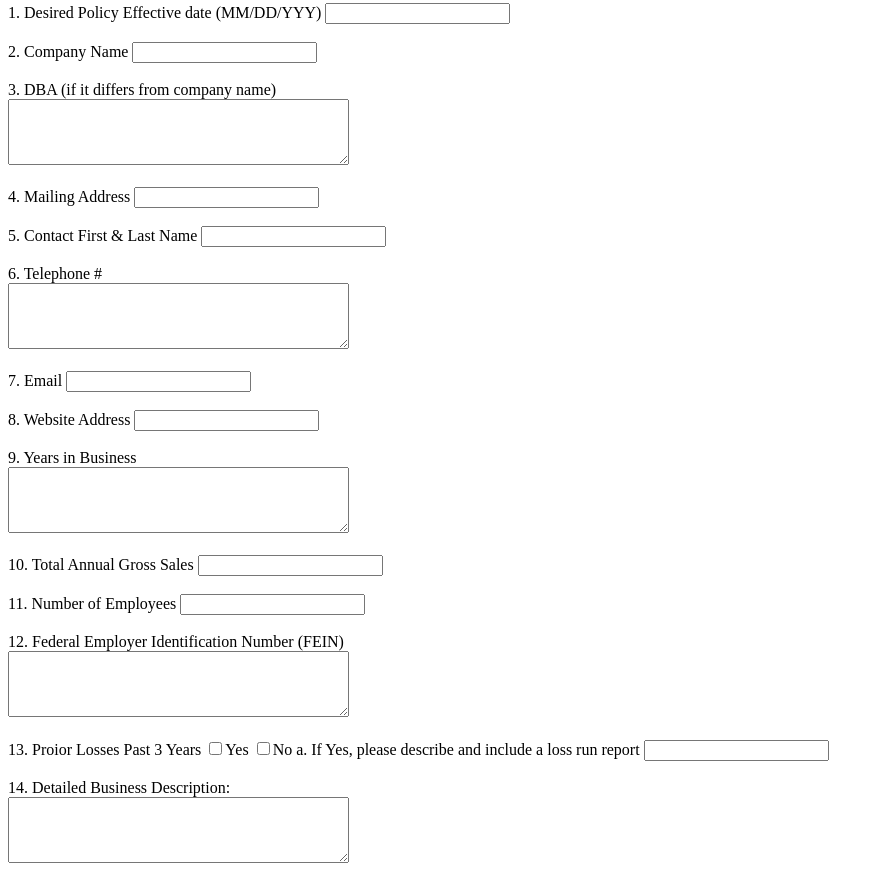
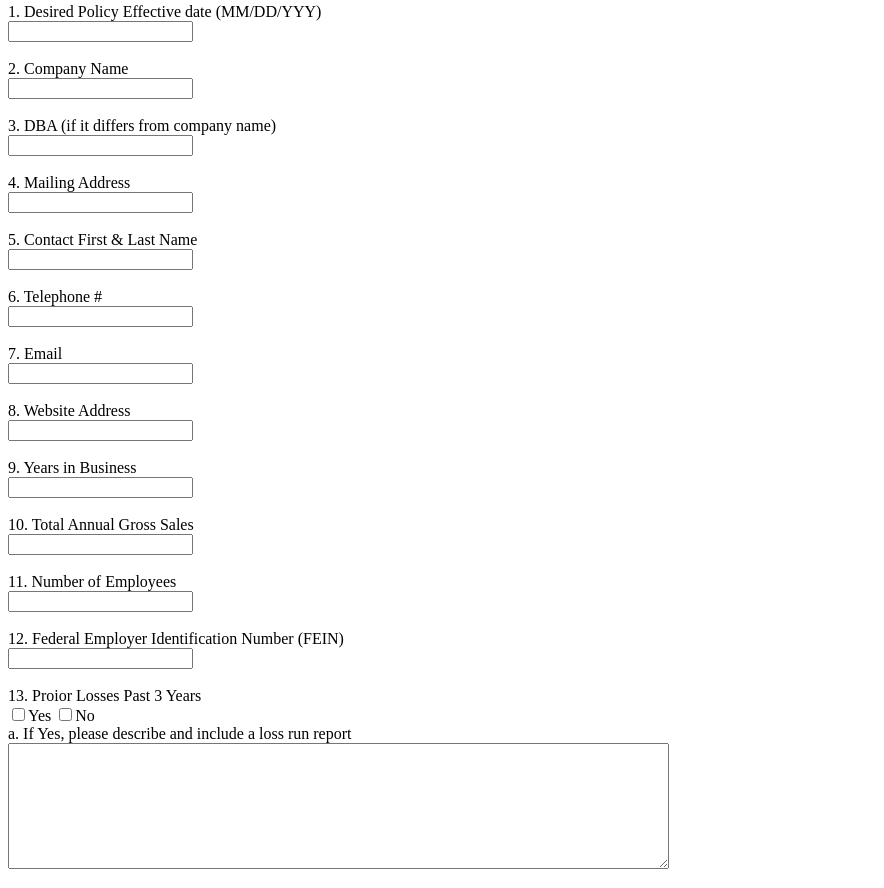
Before and after one commit to Keegan-Husom/insurance-test, a plain HTML site: page form.html in a window 1280 px wide. Shown: the part 124-1012 px from the top of the page, without its empty margins (0-884 px from the left). Drawn offline with Linux system fonts and the light colour scheme.

Commit message:
Update form.html

```diff
--- a/form.html
+++ b/form.html
@@ -8,60 +8,60 @@
   <h1>Premier Business Insurance Application</h1>
   <form id="intakeForm">
     <h2>SECTION 1: GENERAL APPLICANT INFORMATION</h2>
-    <label for="name">1. Desired Policy Effective date (MM/DD/YYY)</label>
+    <label for="name">1. Desired Policy Effective date (MM/DD/YYY)</label><br>
     <input type="text" id="name" name="name" required><br><br>
 
-    <label for="email">2. Company Name</label>
-    <input type="email" id="email" name="email" required><br><br>
+    <label for="email">2. Company Name</label><br>
+    <input type="text" id="email" name="email" required><br><br>
 
     <label for="message">3. DBA (if it differs from company name)</label><br>
-    <textarea id="message" name="message" rows="4" cols="40"></textarea><br><br>
+    <input id="text" name="message"><br><br>
 
-    <label for="name">4. Mailing Address</label>
+    <label for="name">4. Mailing Address</label><br>
     <input type="text" id="name" name="name" required><br><br>
 
-    <label for="email">5. Contact First & Last Name</label>
-    <input type="email" id="email" name="email" required><br><br>
+    <label for="email">5. Contact First & Last Name</label><br>
+    <input type="text" id="email" name="email" required><br><br>
 
     <label for="message">6. Telephone #</label><br>
-    <textarea id="message" name="message" rows="4" cols="40"></textarea><br><br>
-
-    <label for="name">7. Email</label>
     <input type="text" id="name" name="name" required><br><br>
 
-    <label for="email">8. Website Address</label>
+    <label for="name">7. Email</label><br>
+    <input type="text" id="name" name="name" required><br><br>
+
+    <label for="email">8. Website Address</label><br>
     <input type="email" id="email" name="email" required><br><br>
 
     <label for="message">9. Years in Business</label><br>
-    <textarea id="message" name="message" rows="4" cols="40"></textarea><br><br>
-
-    <label for="name">10. Total Annual Gross Sales</label>
     <input type="text" id="name" name="name" required><br><br>
 
-    <label for="email">11. Number of Employees</label>
+    <label for="name">10. Total Annual Gross Sales</label><br>
+    <input type="text" id="name" name="name" required><br><br>
+
+    <label for="email">11. Number of Employees</label><br>
     <input type="email" id="email" name="email" required><br><br>
 
     <label for="message">12. Federal Employer Identification Number (FEIN)</label><br>
-    <textarea id="message" name="message" rows="4" cols="40"></textarea><br><br>
+    <input type="text" id="name" name="name" required><br><br>
 
     <!-- Checkbox -->
-    <label for="name">13. Proior Losses Past 3 Years</label>
+    <label for="name">13. Proior Losses Past 3 Years</label><br>
     <label><input type="checkbox" class="radio" value="1"/>Yes</label>
-    <label><input type="checkbox" class="radio" value="1"/>No</label>
+    <label><input type="checkbox" class="radio" value="1"/>No</label><br>
 
     <!-- Indent -->
-    <label for="email">a. If Yes, please describe and include a loss run report</label>
-    <input type="email" id="email" name="email" required><br><br>
+    <label for="email">a. If Yes, please describe and include a loss run report</label><br>
+    <textarea id="message" name="message" rows="8" cols="80"></textarea><br><br>
 
     <label for="message">14. Detailed Business Description:</label><br>
-    <textarea id="message" name="message" rows="4" cols="40"></textarea><br><br>
+    <textarea id="message" name="message" rows="8" cols="80"></textarea><br><br>
 
     <h2>SECTION 2: PROPERTY INFORMATION</h2>
 
-    <label for="name">1. Business Address</label>
+    <label for="name">1. Business Address</label><br>
     <input type="text" id="name" name="name" required><br><br>
 
-    <label for="email">a. If more than one location, please list all below:</label>
+    <label for="email">a. If more than one location, please list all below:</label><br>
     <input type="email" id="email" name="email" required><br><br>
 
     <!-- Dropdown -->
@@ -72,38 +72,38 @@
       <option value="option3">Habitational</option>
       <option value="option2">Retail</option>
       <option value="option3">Other</option>
-    </select>
+    </select><br>
 
-    <label for="name">a. If other, describe</label>
+    <label for="name">a. If other, describe</label><br>
     <input type="text" id="name" name="name" required><br><br>
 
-    <label for="email">3. Year Building was Built</label>
+    <label for="email">3. Year Building was Built</label><br>
     <input type="email" id="email" name="email" required><br><br>
 
-    <label for="message">4. What year were the following building updates made:</label>
+    <label for="message">4. What year were the following building updates made:</label><br>
     <!-- Indent -->
-    <label for="message">a. Electrical</label>
+    <label for="message">a. Electrical</label><br>
     <textarea id="message" name="message" rows="4" cols="40"></textarea><br>
-    <label for="message">b. Heating</label>
+    <label for="message">b. Heating</label><br>
     <textarea id="message" name="message" rows="4" cols="40"></textarea><br>
-    <label for="message">c. Roofing</label>
+    <label for="message">c. Roofing</label><br>
     <textarea id="message" name="message" rows="4" cols="40"></textarea><br>
-    <label for="message">d. Plubming</label>
+    <label for="message">d. Plubming</label><br>
     <textarea id="message" name="message" rows="4" cols="40"></textarea><br><br>
 
-    <label for="name">5. Square footage of space rented/owned</label>
+    <label for="name">5. Square footage of space rented/owned</label><br>
     <input type="text" id="name" name="name" required><br><br>
 
     <!-- Checkbox -->
-    <label for="email">6. Do you own the building?</label>
+    <label for="email">6. Do you own the building?</label><br>
     <label><input type="checkbox" class="radio" value="1"/>Yes</label>
-    <label><input type="checkbox" class="radio" value="1"/>No</label>
+    <label><input type="checkbox" class="radio" value="1"/>No</label><br>
 
     <label for="message">7. Number of stories in the building</label><br>
     <textarea id="message" name="message" rows="4" cols="40"></textarea><br><br>
 
     <!-- Dropdown -->
-    <label for="message">8. Building Construction</label>
+    <label for="message">8. Building Construction</label><br>
     <select name="myDropdownName" id="myDropdown">
       <option value="option1">Frame</option>
       <option value="option2">Brick/Joisted Masonry</option>
@@ -111,25 +111,28 @@
       <option value="option2">Fire Resistive</option>
       <option value="option3">Non-Combustible</option>
       <option value="option3">Other</option>
-    </select>
+    </select><br>
 
-    <label for="name">a. If other:</label>
+    <label for="name">a. If other:</label><br>
     <input type="text" id="name" name="name" required><br><br>
 
     <!-- Checkbox -->
-    <label for="name">9. Does building have a sprinkler system?</label>
+    <label for="name">9. Does building have a sprinkler system?</label><br>
     <label><input type="checkbox" class="radio" value="1"/>Yes</label>
-    <label><input type="checkbox" class="radio" value="1"/>No</label>
+    <label><input type="checkbox" class="radio" value="1"/>No</label><br><br>
 
-    <label for="email">10. Requested Insurance Limits for:</label>
-    <label for="email">a. Business Personal Property (Contents)</label>
-    <label for="email">b. Tenants Improvements & Betterments*</label>
-    <label for="email">c. Business Income & Extra Expense*</label>
-    <label for="email">d. Other</label>
+    <label for="email">10. Requested Insurance Limits for:</label><br>
+    <label for="email">a. Business Personal Property (Contents)</label><br>
+    <input type="text" id="name" name="name" required><br>
+    <label for="email">b. Tenants Improvements & Betterments*</label><br>
+    <input type="text" id="name" name="name" required><br>
+    <label for="email">c. Business Income & Extra Expense*</label><br>
+    <input type="text" id="name" name="name" required><br>
+    <label for="email">d. Other</label><br>
     <input type="email" id="email" name="email" required><br><br>
 
-    <t>Tenants Improvements & Betterments – Fixtures, alterations, additions or installations made a permanent part of a building by and at the expense of the tenant.</t><br>
-    <t>Business Income & Extra Expense – Business Income means coverage for Net Income and Continuing Normal Operating Expenses including payroll during an interruption of a business. Extra Expense means the necessary expenses that you incur during the period of restoration that you would not have incurred if there had not been direct physical loss or damage to your property.</t><br>
+    <t>Tenants Improvements & Betterments – Fixtures, alterations, additions or installations made a permanent part of a building by and at the expense of the tenant.</t><br><br>
+    <t>Business Income & Extra Expense – Business Income means coverage for Net Income and Continuing Normal Operating Expenses including payroll during an interruption of a business. Extra Expense means the necessary expenses that you incur during the period of restoration that you would not have incurred if there had not been direct physical loss or damage to your property.</t><br><br>
 
     <h2>SECTION 3: GENERAL LIABILITY INFORMATION</h2>
 
@@ -139,12 +142,12 @@
     <h3>Personal & Advertising Injury Aggregate $1,000,000</h3>
     <h3>Each Occurrence $1,000,000</h3>
     <h3>Premises Damage Limit $300,000</h3>
-    <h3>Medical Expense (any one person) $5,000</h3>
+    <h3>Medical Expense (any one person) $5,000</h3><br>
 
     <!-- Checkbox -->
     <label for="message">1. Do you require limits higher than shown above?</label><br>
     <label><input type="checkbox" class="radio" value="1"/>Yes</label>
-    <label><input type="checkbox" class="radio" value="1"/>No</label>
+    <label><input type="checkbox" class="radio" value="1"/>No</label><br>
 
     <!-- Indent -->
     <label for="name">a. If yes, please advise desired limits:</label>
@@ -153,22 +156,22 @@
     <!-- Checkbox -->
     <label for="email">Do you offer employee benefits?</label>
     <label><input type="checkbox" class="radio" value="1"/>Yes</label>
-    <label><input type="checkbox" class="radio" value="1"/>No</label>
+    <label><input type="checkbox" class="radio" value="1"/>No</label><br>
 
     <h2>SECTION 4: AUTOMOTIVE LIABILITY INFORMATION</h2>
 
     <h3>Standard Coverages</h3>
-    <h3>Combined Single Limit (CSL) $1,000,000</h3>
+    <h3>Combined Single Limit (CSL) $1,000,000</h3><br>
 
     <!-- Checkbox -->
     <label for="message">Hied & Non-Owned Auto</label><br>
     <label><input type="checkbox" class="radio" value="1"/>Yes</label>
-    <label><input type="checkbox" class="radio" value="1"/>No</label>
+    <label><input type="checkbox" class="radio" value="1"/>No</label><br>
 
     <!-- Checkbox -->
     <label for="message">Hired Auto Physical Damage</label><br>
     <label><input type="checkbox" class="radio" value="1"/>Yes</label>
-    <label><input type="checkbox" class="radio" value="1"/>No</label>
+    <label><input type="checkbox" class="radio" value="1"/>No</label><br>
 
     <h3>Deductibles</h3>
     <h3>Comprehensive $500</h3>
@@ -177,51 +180,51 @@
     <!-- Checkbox -->
     <label for="name">1. Does your Company own any autos or trailers?</label>
     <label><input type="checkbox" class="radio" value="1"/>Yes</label>
-    <label><input type="checkbox" class="radio" value="1"/>No</label>
+    <label><input type="checkbox" class="radio" value="1"/>No</label><br>
 
     <!-- Indent -->
-    <label for="email">a. If “yes”, please provide the below information</label>
-    <label for="email">Number of vehicles</label>
-    <input type="email" id="email" name="email" required>
-    <label for="email">Year</label>
-    <input type="email" id="email" name="email" required>
-    <label for="email">Make</label>
-    <input type="email" id="email" name="email" required>
-    <label for="email">Model</label>
-    <input type="email" id="email" name="email" required>
-    <label for="email">Vin</label>
-    <input type="email" id="email" name="email" required>
-    <label for="email">City, State Garaged</label>
-    <input type="email" id="email" name="email" required>
-    <label for="email">Average Distance Driven</label>
-    <input type="email" id="email" name="email" required>
-    <label for="email">Estimate Cost New</label>
-    <input type="email" id="email" name="email" required>
+    <label for="email">a. If “yes”, please provide the below information</label><br>
+    <label for="email">Number of vehicles</label><br>
+    <input type="email" id="email" name="email" required><br>
+    <label for="email">Year</label><br>
+    <input type="email" id="email" name="email" required><br>
+    <label for="email">Make</label><br>
+    <input type="email" id="email" name="email" required><br>
+    <label for="email">Model</label><br>
+    <input type="email" id="email" name="email" required><br>
+    <label for="email">Vin</label><br>
+    <input type="email" id="email" name="email" required><br>
+    <label for="email">City, State Garaged</label><br>
+    <input type="email" id="email" name="email" required><br>
+    <label for="email">Average Distance Driven</label><br>
+    <input type="email" id="email" name="email" required><br>
+    <label for="email">Estimate Cost New</label><br>
+    <input type="email" id="email" name="email" required><br><br>
 
     <!-- Checkbox -->
     <label for="message">2. Does your Company have any Drivers?</label><br>
     <label><input type="checkbox" class="radio" value="1"/>Yes</label>
-    <label><input type="checkbox" class="radio" value="1"/>No</label>
+    <label><input type="checkbox" class="radio" value="1"/>No</label><br>
 
-    <label for="name">a. If “yes”, please provide the below information</label>
-    <label for="email">Number of Drivers</label>
-    <input type="email" id="email" name="email" required>
-    <label for="email">First Name</label>
-    <input type="email" id="email" name="email" required>
-    <label for="email">Middle Initial</label>
-    <input type="email" id="email" name="email" required>
-    <label for="email">Last Name</label>
-    <input type="email" id="email" name="email" required>
-    <label for="email">Date of Birth</label>
-    <input type="email" id="email" name="email" required>
-    <label for="email">Driverss License #</label>
-    <input type="email" id="email" name="email" required>
-    <label for="email">State</label>
-    <input type="email" id="email" name="email" required>
+    <label for="name">a. If “yes”, please provide the below information</label><br>
+    <label for="email">Number of Drivers</label><br>
+    <input type="email" id="email" name="email" required><br>
+    <label for="email">First Name</label><br>
+    <input type="email" id="email" name="email" required><br>
+    <label for="email">Middle Initial</label><br>
+    <input type="email" id="email" name="email" required><br>
+    <label for="email">Last Name</label><br>
+    <input type="email" id="email" name="email" required><br>
+    <label for="email">Date of Birth</label><br>
+    <input type="email" id="email" name="email" required><br>
+    <label for="email">Driverss License #</label><br>
+    <input type="email" id="email" name="email" required><br>
+    <label for="email">State</label><br>
+    <input type="email" id="email" name="email" required><br><br>
 
-    <h2>SECTION 5: WORKERS’ COMPENSATION LIABILITY INFORMATION</h2>
+    <h2>SECTION 5: WORKERS’ COMPENSATION LIABILITY INFORMATION</h2><br>
 
-    <label for="email">Umployment Identification Number (UN, if applicable):</label>
+    <label for="email">Umployment Identification Number (UN, if applicable):</label><br>
     <input type="email" id="email" name="email" required><br><br>
 
     <h3>Standard Coverages</h3>
@@ -248,67 +251,67 @@
         <td>$500,000</td>
         <td>$1,000,000</td>
       </tr>
-    </table>
+    </table><br>
 
     <!-- Checkbox A/B-->
     <label for="message">1. Select desired Workers’ Compensation limits</label><br>
     <label><input type="checkbox" class="radio" value="1"/>Option A</label>
-    <label><input type="checkbox" class="radio" value="1"/>Option B</label>
+    <label><input type="checkbox" class="radio" value="1"/>Option B</label><br>
 
-    <label for="name">Rating Information:</label>
-    <label for="email">State</label>
-    <input type="email" id="email" name="email" required>
-    <label for="email">Classification (i.e. clerical, sales, etc).</label>
-    <input type="email" id="email" name="email" required>
-    <label for="email"># Full Time Employees</label>
-    <input type="email" id="email" name="email" required>
-    <label for="email"># Part Time Employees</label>
-    <input type="email" id="email" name="email" required>
-    <label for="email">Est. Annual Payroll</label>
-    <input type="email" id="email" name="email" required>
+    <label for="name">Rating Information:</label><br>
+    <label for="email">State</label><br>
+    <input type="email" id="email" name="email" required><br>
+    <label for="email">Classification (i.e. clerical, sales, etc).</label><br>
+    <input type="email" id="email" name="email" required><br>
+    <label for="email"># Full Time Employees</label><br>
+    <input type="email" id="email" name="email" required><br>
+    <label for="email"># Part Time Employees</label><br>
+    <input type="email" id="email" name="email" required><br>
+    <label for="email">Est. Annual Payroll</label><br>
+    <input type="email" id="email" name="email" required><br><br>
 
     <label for="message">2. What is your current Workers’ Compensation effective date and Limit?</label><br>
-    <textarea id="message" name="message" rows="4" cols="40"></textarea><br><br>
+    <textarea id="message" name="message" rows="4" cols="40"></textarea><br>
 
     <!-- Checkbox -->
-    <label for="name">3. Do you lease any employees?</label>
+    <label for="name">3. Do you lease any employees?</label><br>
     <label><input type="checkbox" class="radio" value="1"/>Yes</label>
-    <label><input type="checkbox" class="radio" value="1"/>No</label>
+    <label><input type="checkbox" class="radio" value="1"/>No</label><br>
 
     <!-- Checkbox -->
-    <label for="email">4. Do you lease employees to other employers?</label>
+    <label for="email">4. Do you lease employees to other employers?</label><br>
     <label><input type="checkbox" class="radio" value="1"/>Yes</label>
-    <label><input type="checkbox" class="radio" value="1"/>No</label>
+    <label><input type="checkbox" class="radio" value="1"/>No</label><br>
 
     <!-- Checkbox -->
     <label for="message">5. Are any employees leased from a PEO (Professional Employment Organization)?</label><br>
     <label><input type="checkbox" class="radio" value="1"/>Yes</label>
-    <label><input type="checkbox" class="radio" value="1"/>No</label>
+    <label><input type="checkbox" class="radio" value="1"/>No</label><br>
 
     <!-- Checkbox -->
-    <label for="name">6. Does the company have any seasonal/temporary employees?</label>
+    <label for="name">6. Does the company have any seasonal/temporary employees?</label><br>
     <label><input type="checkbox" class="radio" value="1"/>Yes</label>
-    <label><input type="checkbox" class="radio" value="1"/>No</label>
+    <label><input type="checkbox" class="radio" value="1"/>No</label><br>
 
     <!-- Checkbox -->
-    <label for="email">7. Do employees ever travel outside of the United States or its territories for work?</label>
+    <label for="email">7. Do employees ever travel outside of the United States or its territories for work?</label><br>
     <label><input type="checkbox" class="radio" value="1"/>Yes</label>
-    <label><input type="checkbox" class="radio" value="1"/>No</label>
+    <label><input type="checkbox" class="radio" value="1"/>No</label><br>
 
     <!-- Checkbox -->
     <label for="message">8. Have you had any prior Workers’ Compensation losses?</label><br>
     <label><input type="checkbox" class="radio" value="1"/>Yes</label>
-    <label><input type="checkbox" class="radio" value="1"/>No</label>
+    <label><input type="checkbox" class="radio" value="1"/>No</label><br>
 
     <!-- Checkbox -->
-    <label for="name">9. Has the company had any prior coverage cancelled or non-renewed in the past 5 years?</label>
+    <label for="name">9. Has the company had any prior coverage cancelled or non-renewed in the past 5 years?</label><br>
     <label><input type="checkbox" class="radio" value="1"/>Yes</label>
-    <label><input type="checkbox" class="radio" value="1"/>No</label>
+    <label><input type="checkbox" class="radio" value="1"/>No</label><br>
 
     <!-- Checkbox -->
-    <label for="email">10. As owner/officer in your LLC/Corporation, do you wish to be included for coverage in this new Workers’ Compensation policy?</label>
+    <label for="email">10. As owner/officer in your LLC/Corporation, do you wish to be included for coverage in this new Workers’ Compensation policy?</label><br>
     <label><input type="checkbox" class="radio" value="1"/>Yes</label>
-    <label><input type="checkbox" class="radio" value="1"/>No</label>
+    <label><input type="checkbox" class="radio" value="1"/>No</label><br>
 
     <label for="message">11. What is your current experience modification factor if applicable?</label><br>
     <textarea id="message" name="message" rows="4" cols="40"></textarea><br><br>
@@ -322,21 +325,21 @@
     <!-- Checkbox -->
     <label for="message">1. Do you require Umbrella Liability that differs from the above Limits?</label><br>
     <label><input type="checkbox" class="radio" value="1"/>Yes</label>
-    <label><input type="checkbox" class="radio" value="1"/>No</label>
+    <label><input type="checkbox" class="radio" value="1"/>No</label><br><br>
 
     <!-- Indent -->
-    <label for="name">a. If “yes”, what amounts?</label>
+    <label for="name">a. If “yes”, what amounts?</label><br>
     <input type="text" id="name" name="name" required><br><br>
 
-    <t>By filling out and clicking submit you agree to .....</t>
+    <t>By filling out and clicking submit you agree to .....</t><br><br>
 
-    <label for="email">Name:</label>
-    <input type="email" id="email" name="email" required><br><br>
+    <label for="email">Name:</label><br>
+    <input type="text" id="name" name="name" required><br><br>
 
     <label for="message">Title:</label><br>
-    <textarea id="message" name="message" rows="4" cols="40"></textarea><br><br>
+    <input type="text" id="name" name="name" required><br><br>
 
-    <label for="name">Date:</label>
+    <label for="name">Date:</label><br>
     <input type="text" id="name" name="name" required><br><br>
 
     <button type="submit">Submit</button>
```
